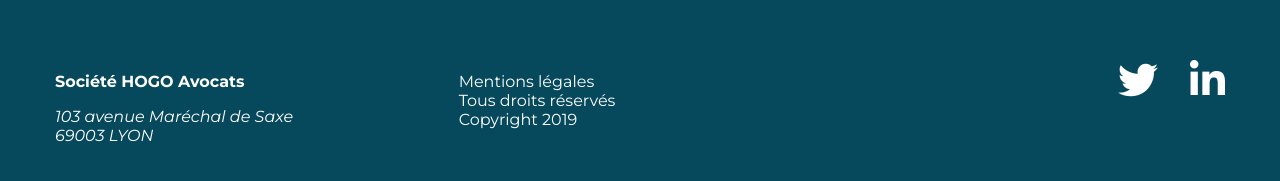
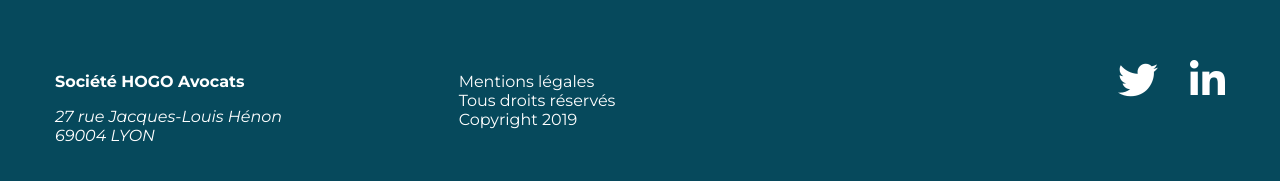
Before and after one commit to EmmanuelleN/hogo-avocats, a Jekyll site: the page built from index.html, in a window 1280 px wide and 900 px high, scrolled down 3848 px. Shown: the part 691-872 px from the top of the window. Built offline with Jekyll 4.4.1, drawn with Linux system fonts in a browser that asks for light colours; nearby versions of some CDN libraries.

Commit message:
Fix: changed address in footer

```diff
--- a/_includes/footer.html
+++ b/_includes/footer.html
@@ -5,8 +5,8 @@
         <div class="Col Col--third Footer-address">
           <p><strong>Société HOGO Avocats </strong></p>
           <address>
-            103 avenue Maréchal de Saxe<br>
-            69003 LYON
+            27 rue Jacques-Louis Hénon<br>
+            69004 LYON
           </address>
         </div>
         <div class="Col Col--third Footer-legal">
```
